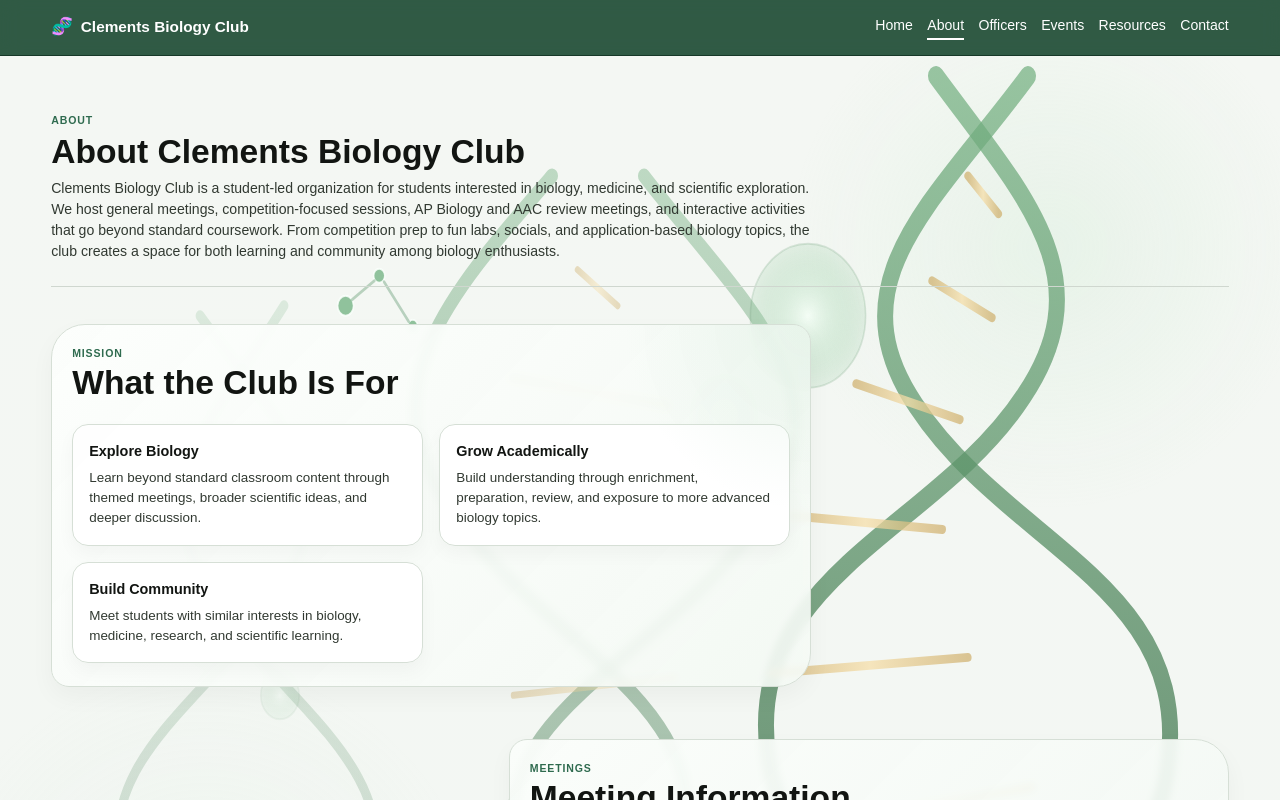
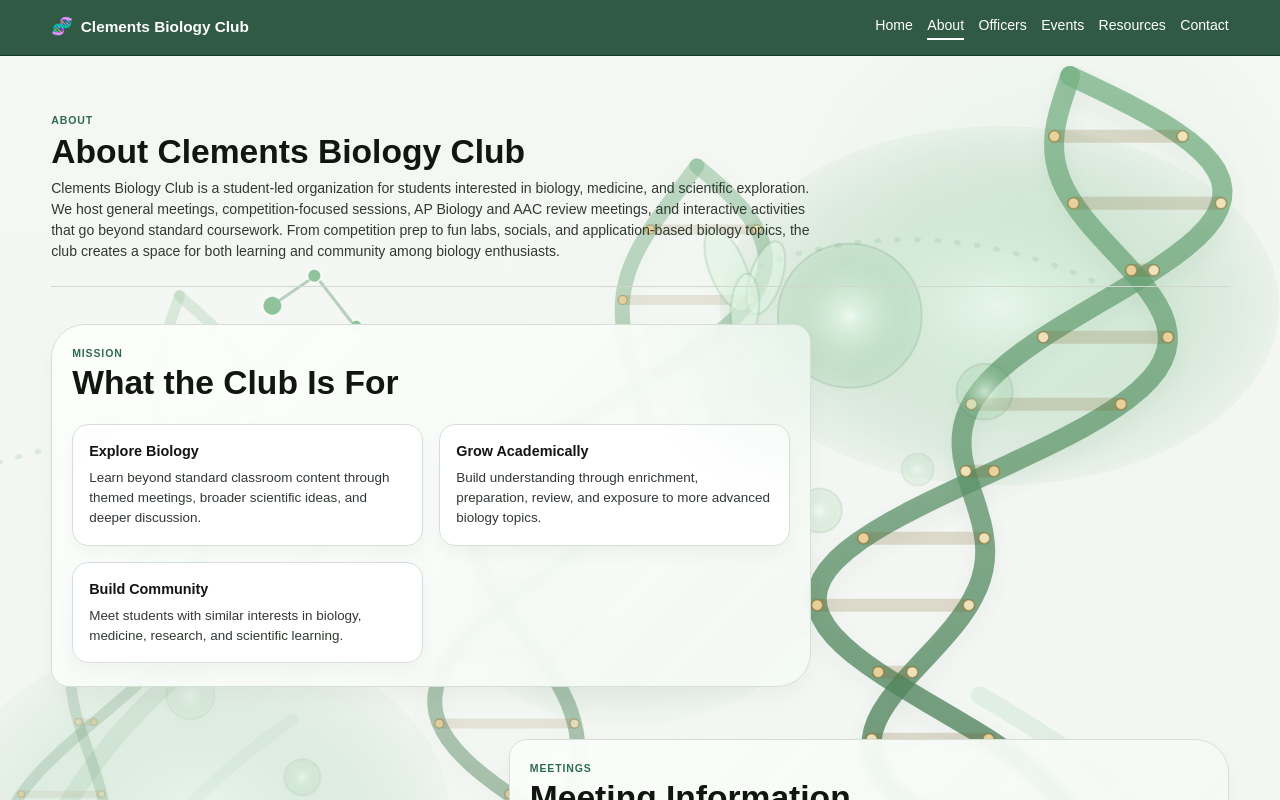
Before and after one commit to ezraweng21/clementsbiologyclub-website, a React (Vite) app: page /about in a window 1280 px wide. Shown: the top 800 px of the page. Built offline with nearby package versions, Linux system fonts and the light colour scheme.

Commit message:
Added proper DNA helices visuals/animations in About page

```diff
--- a/src/components/AboutVisual.jsx
+++ b/src/components/AboutVisual.jsx
@@ -1,76 +1,281 @@
+function buildHelix({
+  id,
+  centerX,
+  topY,
+  height,
+  baseRadius,
+  amplitude,
+  frequency,
+  tilt,
+  rungCount,
+  rungInset = 0.9,
+}) {
+  const samples = 120;
+  const leftPoints = [];
+  const rightPoints = [];
+  const rungs = [];
+
+  for (let index = 0; index <= samples; index += 1) {
+    const t = index / samples;
+    const y = topY + height * t;
+    const wave = Math.sin(t * Math.PI * 2 * frequency);
+    const offset = baseRadius * wave;
+    const sway = amplitude * Math.sin(t * Math.PI * frequency + tilt);
+
+    leftPoints.push({
+      x: centerX + sway - offset,
+      y,
+    });
+
+    rightPoints.push({
+      x: centerX + sway + offset,
+      y,
+    });
+  }
+
+  for (let rungIndex = 0; rungIndex < rungCount; rungIndex += 1) {
+    const t = (rungIndex + rungInset) / (rungCount + 1);
+    const y = topY + height * t;
+    const wave = Math.sin(t * Math.PI * 2 * frequency);
+    const offset = baseRadius * wave;
+    const sway = amplitude * Math.sin(t * Math.PI * frequency + tilt);
+
+    rungs.push({
+      x1: centerX + sway - offset,
+      y1: y,
+      x2: centerX + sway + offset,
+      y2: y,
+    });
+  }
+
+  return {
+    id,
+    leftPath: pointsToPath(leftPoints),
+    rightPath: pointsToPath(rightPoints),
+    rungs,
+  };
+}
+
+function pointsToPath(points) {
+  return points
+    .map((point, index) =>
+      `${index === 0 ? "M" : "L"} ${point.x.toFixed(1)} ${point.y.toFixed(1)}`
+    )
+    .join(" ");
+}
+
+const helices = [
+  buildHelix({
+    id: "primary",
+    centerX: 1180,
+    topY: 20,
+    height: 1140,
+    baseRadius: 80,
+    amplitude: 130,
+    frequency: 2.8,
+    tilt: 0.4,
+    rungCount: 16,
+  }),
+  buildHelix({
+    id: "secondary",
+    centerX: 760,
+    topY: 110,
+    height: 1060,
+    baseRadius: 68,
+    amplitude: 104,
+    frequency: 2.4,
+    tilt: 1.2,
+    rungCount: 14,
+  }),
+  buildHelix({
+    id: "faint",
+    centerX: 290,
+    topY: 240,
+    height: 940,
+    baseRadius: 52,
+    amplitude: 76,
+    frequency: 2.15,
+    tilt: 0.7,
+    rungCount: 12,
+  }),
+];
+
 function AboutVisual() {
   return (
     <div className="about-page-visual" aria-hidden="true">
       <svg
         className="about-dna-svg"
         viewBox="0 0 1600 1200"
-        preserveAspectRatio="none"
+        preserveAspectRatio="xMidYMid slice"
       >
         <defs>
           <linearGradient id="dnaGreen" x1="0%" y1="0%" x2="0%" y2="100%">
-            <stop offset="0%" stopColor="rgba(116, 176, 129, 0.82)" />
-            <stop offset="100%" stopColor="rgba(49, 95, 62, 0.92)" />
+            <stop offset="0%" stopColor="#74b081" stopOpacity="0.82" />
+            <stop offset="100%" stopColor="#315f3e" stopOpacity="0.92" />
+          </linearGradient>
+          <linearGradient id="dnaGreenSoft" x1="0%" y1="0%" x2="100%" y2="100%">
+            <stop offset="0%" stopColor="#b0daba" stopOpacity="0.62" />
+            <stop offset="100%" stopColor="#5f916c" stopOpacity="0.12" />
           </linearGradient>
           <linearGradient id="dnaGold" x1="0%" y1="0%" x2="100%" y2="0%">
-            <stop offset="0%" stopColor="rgba(205, 171, 100, 0.82)" />
-            <stop offset="50%" stopColor="rgba(246, 223, 171, 0.92)" />
-            <stop offset="100%" stopColor="rgba(205, 171, 100, 0.82)" />
+            <stop offset="0%" stopColor="#cdab64" stopOpacity="0.82" />
+            <stop offset="50%" stopColor="#f6dfab" stopOpacity="0.92" />
+            <stop offset="100%" stopColor="#cdab64" stopOpacity="0.82" />
           </linearGradient>
           <radialGradient id="cellGlow" cx="50%" cy="50%" r="50%">
-            <stop offset="0%" stopColor="rgba(244, 255, 246, 0.9)" />
-            <stop offset="100%" stopColor="rgba(130, 193, 144, 0.2)" />
+            <stop offset="0%" stopColor="#f4fff6" stopOpacity="0.9" />
+            <stop offset="100%" stopColor="#82c190" stopOpacity="0.2" />
+          </radialGradient>
+          <radialGradient id="lushGlow" cx="50%" cy="50%" r="50%">
+            <stop offset="0%" stopColor="#e5f8e9" stopOpacity="0.86" />
+            <stop offset="100%" stopColor="#73b282" stopOpacity="0.08" />
           </radialGradient>
         </defs>
 
-        <path
-          className="dna-strand strand-a"
-          d="M1170 20 C1280 140, 1380 220, 1280 340 C1170 475, 930 520, 960 700 C985 860, 1260 930, 1200 1160"
+        <ellipse
+          className="atmosphere-glow glow-right"
+          cx="1160"
+          cy="250"
+          rx="280"
+          ry="180"
         />
-        <path
-          className="dna-strand strand-b"
-          d="M1285 20 C1170 145, 1040 225, 1145 350 C1260 490, 1490 530, 1460 710 C1435 875, 1165 945, 1230 1160"
+        <ellipse
+          className="atmosphere-glow glow-left"
+          cx="360"
+          cy="760"
+          rx="250"
+          ry="180"
+        />
+        <ellipse
+          className="atmosphere-glow glow-mid"
+          cx="790"
+          cy="530"
+          rx="190"
+          ry="140"
         />
 
         <path
-          className="dna-strand strand-c"
-          d="M690 120 C560 240, 460 330, 560 450 C675 590, 890 640, 855 790 C825 930, 570 1000, 640 1180"
+          className="frond frond-left"
+          d="M110 1140 C130 1000, 150 900, 210 780 C255 688, 330 620, 410 560"
         />
         <path
-          className="dna-strand strand-d"
-          d="M805 120 C930 250, 1060 330, 955 458 C840 602, 610 648, 645 794 C675 936, 920 1008, 860 1180"
+          className="frond frond-left-soft"
+          d="M170 1150 C190 1030, 220 950, 275 850 C320 766, 390 708, 452 664"
+        />
+        <path
+          className="frond frond-right"
+          d="M1510 1180 C1490 1060, 1450 950, 1382 850 C1320 756, 1238 696, 1140 640"
+        />
+        <path
+          className="frond frond-right-soft"
+          d="M1450 1180 C1438 1086, 1400 1010, 1338 918 C1285 840, 1210 782, 1138 742"
         />
 
         <path
-          className="dna-strand strand-faint"
-          d="M250 260 C340 360, 430 420, 360 520 C275 645, 120 690, 150 820 C175 925, 360 1000, 320 1170"
+          className="micro-current current-one"
+          d="M120 420 C280 360, 455 360, 602 420"
         />
         <path
-          className="dna-strand strand-faint-alt"
-          d="M355 250 C270 360, 185 420, 255 525 C340 648, 500 698, 468 830 C442 940, 255 1008, 298 1175"
+          className="micro-current current-two"
+          d="M920 210 C1035 168, 1162 176, 1280 238"
+        />
+        <path
+          className="micro-current current-three"
+          d="M842 866 C970 828, 1112 842, 1242 900"
         />
 
-        <path className="dna-rung-line" d="M1210 120 L1248 158" />
-        <path className="dna-rung-line" d="M1165 225 L1240 262" />
-        <path className="dna-rung-line" d="M1070 328 L1200 364" />
-        <path className="dna-rung-line" d="M986 460 L1178 474" />
-        <path className="dna-rung-line" d="M964 618 L1210 602" />
-        <path className="dna-rung-line" d="M1026 770 L1290 732" />
-        <path className="dna-rung-line" d="M1126 896 L1310 850" />
-        <path className="dna-rung-line" d="M1190 1028 L1260 980" />
-
-        <path className="dna-rung-line dna-rung-line-soft" d="M722 214 L772 250" />
-        <path className="dna-rung-line dna-rung-line-soft" d="M640 322 L834 350" />
-        <path className="dna-rung-line dna-rung-line-soft" d="M590 474 L870 482" />
-        <path className="dna-rung-line dna-rung-line-soft" d="M642 640 L844 622" />
-        <path className="dna-rung-line dna-rung-line-soft" d="M710 816 L784 780" />
-        <path className="dna-rung-line dna-rung-line-soft" d="M686 982 L760 942" />
+        {helices.map((helix) => (
+          <g className={`helix-${helix.id}`} key={helix.id}>
+            <path className="dna-strand" d={helix.leftPath} />
+            <path className="dna-strand" d={helix.rightPath} />
+            {helix.rungs.map((rung, index) => (
+              <g className="dna-rung-group" key={`${helix.id}-rung-${index}`}>
+                <line
+                  className="dna-rung-line dna-rung-line-underlay"
+                  x1={rung.x1}
+                  y1={rung.y1}
+                  x2={rung.x2}
+                  y2={rung.y2}
+                />
+                <line
+                  className="dna-rung-line"
+                  x1={rung.x1}
+                  y1={rung.y1}
+                  x2={rung.x2}
+                  y2={rung.y2}
+                />
+                <circle
+                  className="dna-rung-node dna-rung-node-left"
+                  cx={rung.x1}
+                  cy={rung.y1}
+                  r={helix.id === "primary" ? 5.5 : helix.id === "secondary" ? 4.5 : 3.5}
+                />
+                <circle
+                  className="dna-rung-node dna-rung-node-right"
+                  cx={rung.x2}
+                  cy={rung.y2}
+                  r={helix.id === "primary" ? 5.5 : helix.id === "secondary" ? 4.5 : 3.5}
+                />
+              </g>
+            ))}
+          </g>
+        ))}
 
         <circle className="bio-cell big-cell" cx="1010" cy="260" r="72" />
         <circle className="bio-cell mid-cell" cx="905" cy="360" r="38" />
         <circle className="bio-cell small-cell" cx="980" cy="455" r="22" />
+        <circle className="bio-cell lush-cell" cx="1145" cy="336" r="28" />
+        <circle className="bio-cell lush-cell-soft" cx="1078" cy="414" r="16" />
 
         <circle className="bio-cell faint-cell" cx="265" cy="565" r="48" />
         <circle className="bio-cell faint-cell-small" cx="350" cy="640" r="24" />
+        <circle className="bio-cell faint-cell-soft" cx="462" cy="722" r="18" />
+
+        <g className="petal-cluster petal-cluster-one">
+          <ellipse
+            className="petal"
+            cx="888"
+            cy="214"
+            rx="18"
+            ry="44"
+            transform="rotate(-22 888 214)"
+          />
+          <ellipse
+            className="petal"
+            cx="926"
+            cy="222"
+            rx="16"
+            ry="38"
+            transform="rotate(18 926 222)"
+          />
+          <ellipse
+            className="petal"
+            cx="905"
+            cy="252"
+            rx="14"
+            ry="34"
+            transform="rotate(4 905 252)"
+          />
+        </g>
+
+        <g className="petal-cluster petal-cluster-two">
+          <ellipse
+            className="petal petal-soft"
+            cx="312"
+            cy="518"
+            rx="16"
+            ry="34"
+            transform="rotate(-12 312 518)"
+          />
+          <ellipse
+            className="petal petal-soft"
+            cx="348"
+            cy="532"
+            rx="14"
+            ry="30"
+            transform="rotate(16 348 532)"
+          />
+        </g>
 
         <path
           className="contour-flow"
@@ -96,6 +301,14 @@ function AboutVisual() {
           <path className="molecule-link" d="M1121 855 L1154 836" />
           <path className="molecule-link" d="M1164 836 L1188 870" />
         </g>
+
+        <g className="molecule-group molecule-group-soft">
+          <circle className="molecule-node" cx="600" cy="930" r="7" />
+          <circle className="molecule-node" cx="644" cy="902" r="5" />
+          <circle className="molecule-node" cx="676" cy="946" r="4" />
+          <path className="molecule-link" d="M606 925 L638 906" />
+          <path className="molecule-link" d="M648 906 L672 942" />
+        </g>
       </svg>
     </div>
   );
--- a/src/styles/globals.css
+++ b/src/styles/globals.css
@@ -828,28 +828,70 @@ img {
 .about-dna-svg {
   width: 100%;
   height: 100%;
+  shape-rendering: geometricPrecision;
+}
+
+.atmosphere-glow {
+  fill: url(#lushGlow);
+}
+
+.glow-right {
+  opacity: 0.82;
+}
+
+.glow-left {
+  opacity: 0.58;
+}
+
+.glow-mid {
+  opacity: 0.42;
+}
+
+.frond {
+  fill: none;
+  stroke: url(#dnaGreenSoft);
+  stroke-width: 18;
+  stroke-linecap: round;
+}
+
+.frond-left,
+.frond-right {
+  opacity: 0.44;
+}
+
+.frond-left-soft,
+.frond-right-soft {
+  stroke-width: 12;
+  opacity: 0.24;
+}
+
+.micro-current {
+  fill: none;
+  stroke: rgba(119, 182, 136, 0.2);
+  stroke-width: 5;
+  stroke-linecap: round;
+  stroke-dasharray: 2 18;
 }
 
 .dna-strand {
   fill: none;
   stroke: url(#dnaGreen);
   stroke-linecap: round;
+  stroke-linejoin: round;
   opacity: 0.88;
+  filter: drop-shadow(0 8px 12px rgba(53, 92, 67, 0.08));
 }
 
-.strand-a,
-.strand-b {
+.helix-primary .dna-strand {
   stroke-width: 20;
 }
 
-.strand-c,
-.strand-d {
+.helix-secondary .dna-strand {
   stroke-width: 15;
   opacity: 0.52;
 }
 
-.strand-faint,
-.strand-faint-alt {
+.helix-faint .dna-strand {
   stroke-width: 11;
   opacity: 0.24;
 }
@@ -859,18 +901,66 @@ img {
   stroke: url(#dnaGold);
   stroke-width: 9;
   stroke-linecap: round;
+  stroke-linejoin: round;
   opacity: 0.82;
 }
 
-.dna-rung-line-soft {
-  opacity: 0.46;
+.dna-rung-line-underlay {
+  stroke: rgba(121, 88, 31, 0.32);
+  stroke-width: 13;
+  opacity: 0.6;
+}
+
+.dna-rung-node {
+  fill: #f2ddb0;
+  stroke: rgba(145, 104, 38, 0.52);
+  stroke-width: 1.4;
+  opacity: 0.94;
+}
+
+.dna-rung-node-left {
+  fill: #efd59d;
+}
+
+.dna-rung-node-right {
+  fill: #f6e7bf;
+}
+
+.helix-secondary .dna-rung-line {
   stroke-width: 7;
+  opacity: 0.54;
+}
+
+.helix-secondary .dna-rung-line-underlay {
+  stroke-width: 10;
+  opacity: 0.42;
+}
+
+.helix-secondary .dna-rung-node {
+  opacity: 0.78;
+  stroke-width: 1.2;
+}
+
+.helix-faint .dna-rung-line {
+  stroke-width: 5;
+  opacity: 0.3;
+}
+
+.helix-faint .dna-rung-line-underlay {
+  stroke-width: 7;
+  opacity: 0.24;
+}
+
+.helix-faint .dna-rung-node {
+  opacity: 0.48;
+  stroke-width: 1;
 }
 
 .bio-cell {
   fill: url(#cellGlow);
   stroke: rgba(92, 146, 106, 0.24);
   stroke-width: 2;
+  filter: drop-shadow(0 6px 10px rgba(82, 129, 93, 0.08));
 }
 
 .big-cell {
@@ -888,6 +978,26 @@ img {
 .faint-cell,
 .faint-cell-small {
   opacity: 0.34;
+}
+
+.lush-cell {
+  opacity: 0.72;
+}
+
+.lush-cell-soft,
+.faint-cell-soft {
+  opacity: 0.46;
+}
+
+.petal {
+  fill: rgba(225, 246, 229, 0.6);
+  stroke: rgba(106, 164, 121, 0.24);
+  stroke-width: 2;
+  filter: drop-shadow(0 4px 8px rgba(92, 146, 106, 0.06));
+}
+
+.petal-soft {
+  fill: rgba(220, 243, 226, 0.46);
 }
 
 .contour-flow {
@@ -913,6 +1023,7 @@ img {
   stroke: rgba(86, 146, 103, 0.38);
   stroke-width: 3;
   stroke-linecap: round;
+  stroke-linejoin: round;
 }
 
 .molecule-group-soft {
```
